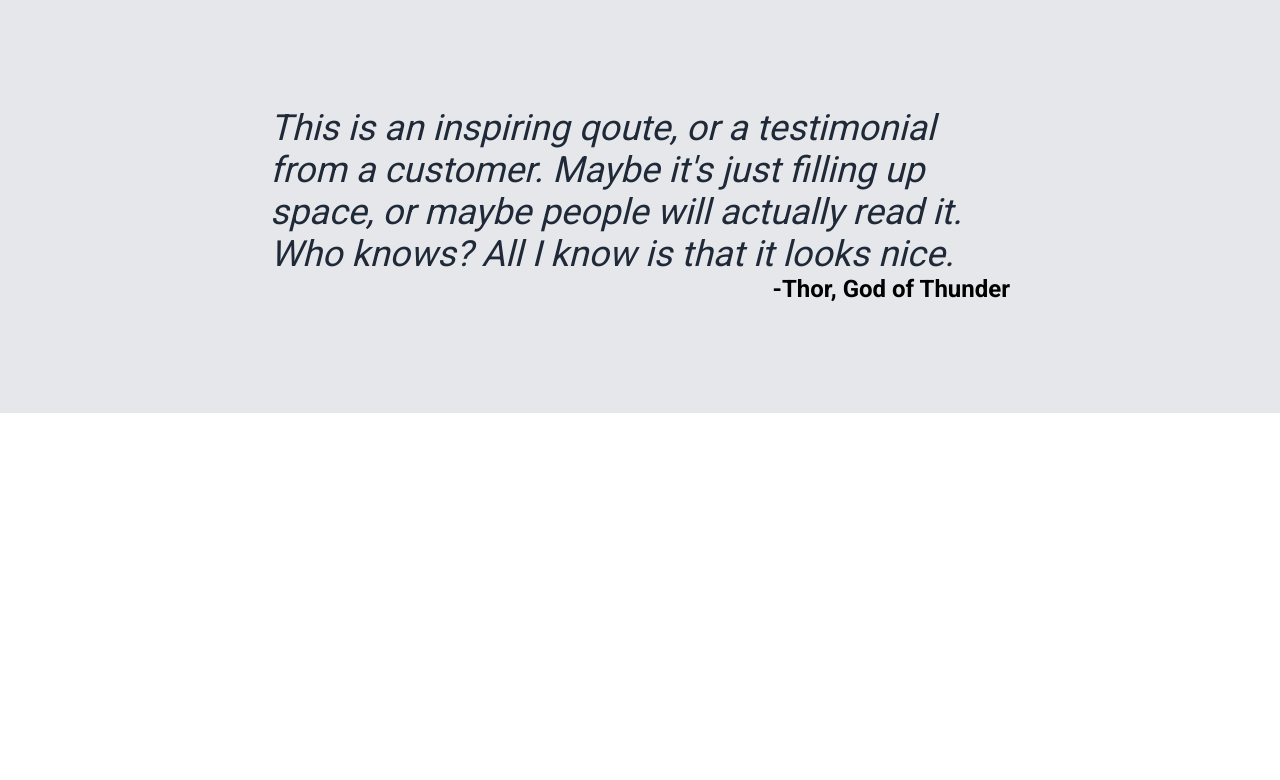
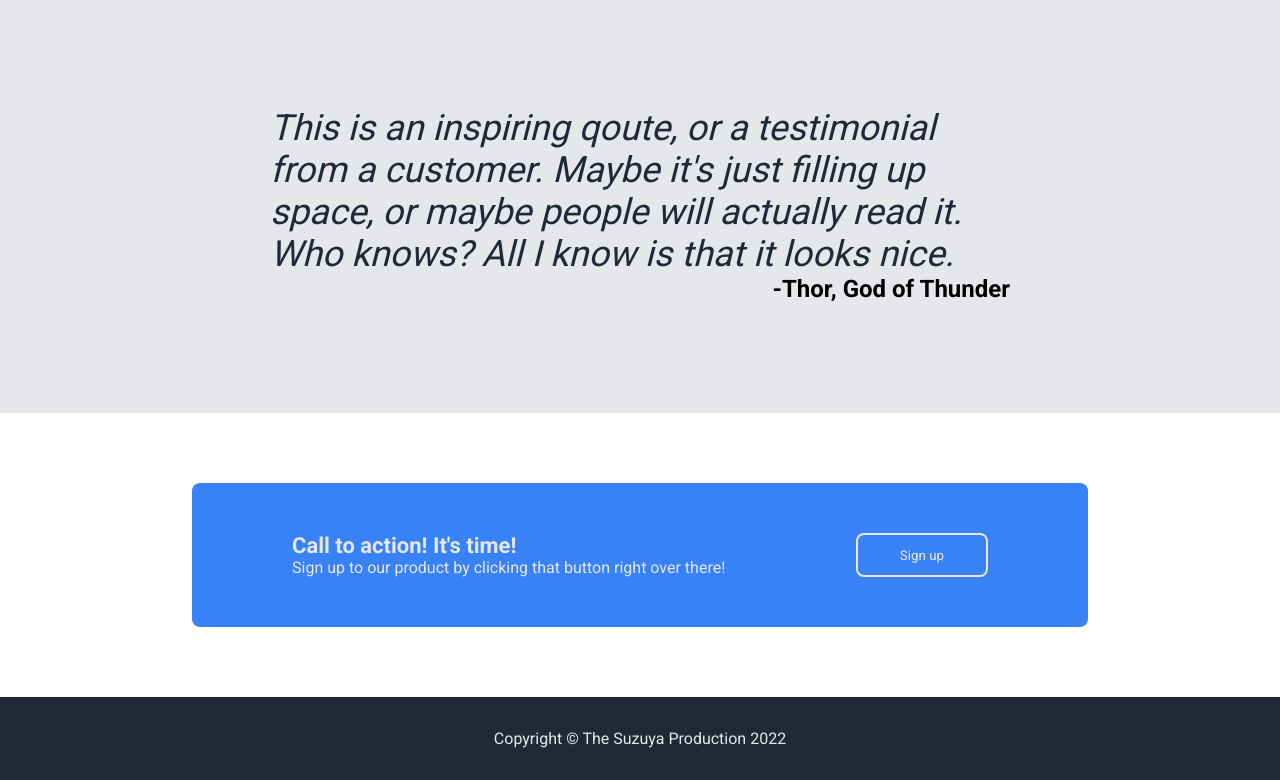
Before and after one commit to yanfn/landing-page, a plain HTML site: page index.html in a window 1280 px wide. Shown: the part 1022-1802 px from the top of the page. Before the commit the page ends 1435 px from the top, so only its background shows below. Drawn offline with Linux system fonts and the light colour scheme.

Commit message:
Adding section 4 and footer

```diff
--- a/index.html
+++ b/index.html
@@ -10,7 +10,7 @@
 <body>
     <section class="banner-sec">
         <div class="header">
-            <div class="logo">Header Logo</div>
+            <div class="logo">Suzuya</div>
             <ul>
                 <li><a href="#">header link one</a></li>
                 <li><a href="#">header link two</a></li>
@@ -23,7 +23,7 @@
                 This website is awsome
                 </div>
                 <p>This website has some subtext that goes here under the main title. It's a smaller font and the color is lower contrast</p>
-                <br><button class="btn1">Sign up</button>
+                <br><button class="btn1" onclick="alert('Delete the whole page?')">Sign up</button>
             </div>
 
             <div class="img1">this is placeholder for an image</div>
@@ -61,5 +61,19 @@
             </div>
         </div>
     </section>
+
+    <section class="call-action">
+        <div class="action-container">
+            <div class="call-text">
+                <div class="t1">Call to action! It's time!</div>
+                <div class="t2">Sign up to our product by clicking that button right over there!</div>
+            </div>
+            <button type="button" onclick="alert('Im a button')">Sign up</button>
+        </div>
+    </section>
+
+    <section class="footer">
+        Copyright © The Suzuya Production 2022
+    </section>
 </body>
 </html>
--- a/style.css
+++ b/style.css
@@ -128,3 +128,36 @@
     font-weight: bold;
     text-align: right;
 }
+
+.call-action {
+    padding: 70px 192px;
+}
+
+.action-container {
+    background: #3882F6;
+    color: #E5E7EB;
+    padding: 50px 100px;
+    border-radius: 8px;
+    display: flex;
+    justify-content: space-between;
+}
+
+.t1 {
+    font-size: 22px;
+    font-weight: bold;
+}
+
+.action-container button {
+    background: #3882F6;
+    color: #E5E7EB;
+    border: 2px solid #E5E7EB;
+    border-radius: 8px;
+    padding: 8px 42px;
+}
+
+.footer {
+    background: #1F2937;
+    color: #E5E7EB;
+    text-align: center;
+    padding: 32px;
+}
```
